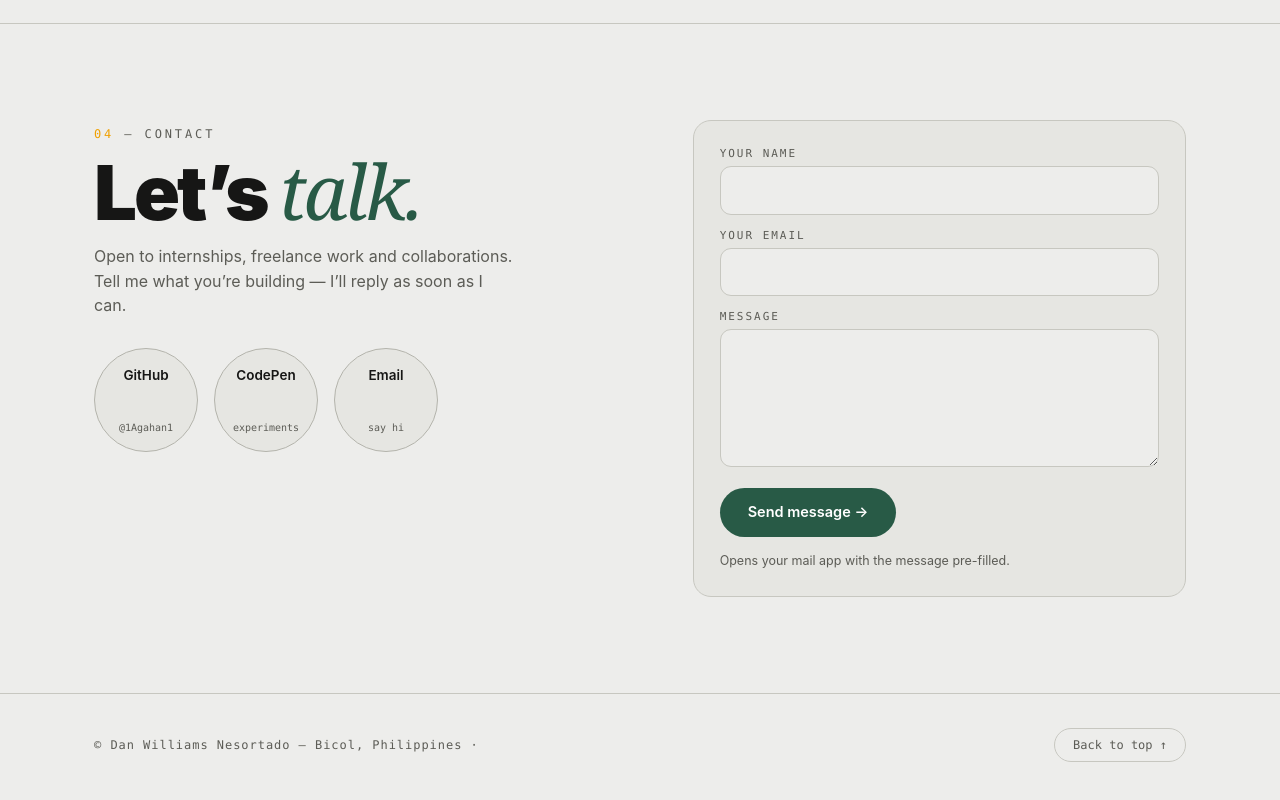
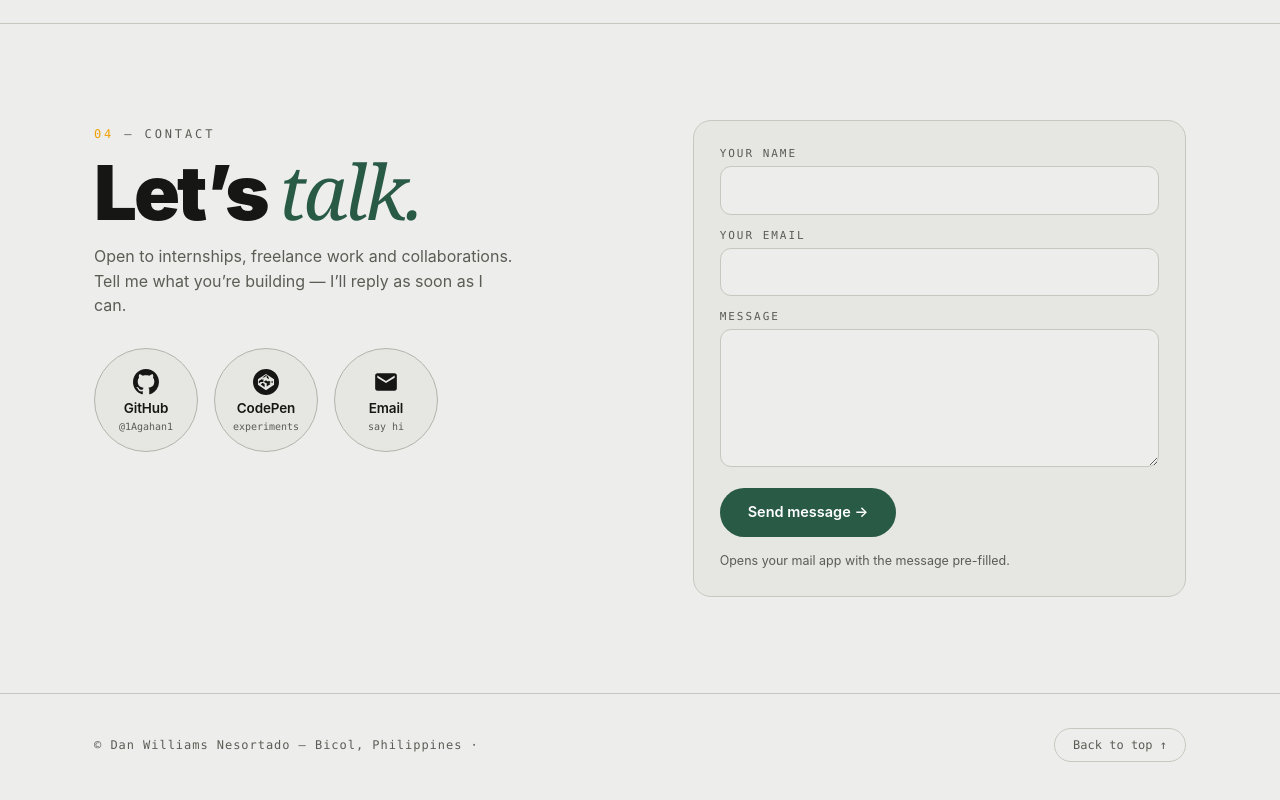
Before and after one commit to 1Agahan1/1agahan1.oi-main, a plain HTML site: page index.html in a window 1280 px wide. Shown: the part 3672-4472 px from the top of the page. Drawn offline with Linux system fonts and the light colour scheme.

Commit message:
add brand logos to contact social buttons

```diff
--- a/index.html
+++ b/index.html
@@ -268,11 +268,14 @@ h2.sec-title{font-size:clamp(30px,4.4vw,44px);margin:6px 0 0;letter-spacing:-.03
 .contact-left p{color:var(--mut);max-width:420px;margin:0 0 30px}
 .socials{display:flex;gap:16px;flex-wrap:wrap}
 .socials a{
-  width:104px;height:104px;border-radius:50%;display:grid;place-items:center;text-align:center;
-  border:1.5px solid var(--line2);text-decoration:none;font-weight:600;font-size:13.5px;line-height:1.3;
+  width:104px;height:104px;border-radius:50%;display:flex;flex-direction:column;align-items:center;justify-content:center;gap:5px;text-align:center;
+  border:1.5px solid var(--line2);text-decoration:none;font-weight:600;font-size:13.5px;line-height:1.2;
   transition:all .25s cubic-bezier(.34,1.56,.64,1);background:var(--card);
 }
-.socials a small{display:block;font:10px ui-monospace,Menlo,Consolas,monospace;color:var(--mut);font-weight:400;margin-top:2px}
+.socials .ico{width:26px;height:26px;fill:currentColor;transition:transform .25s cubic-bezier(.34,1.56,.64,1)}
+.socials a:hover .ico{transform:scale(1.15) translateY(-1px)}
+.socials .lbl{letter-spacing:-.01em}
+.socials a small{display:block;font:10px ui-monospace,Menlo,Consolas,monospace;color:var(--mut);font-weight:400;margin-top:0}
 .socials a:hover{transform:translateY(-5px) scale(1.05);border-color:var(--green);color:var(--green);box-shadow:var(--shadow)}
 form.contact{display:flex;flex-direction:column;gap:14px;background:var(--card);border:1px solid var(--line);border-radius:18px;padding:26px}
 form.contact label{font:11px ui-monospace,Menlo,Consolas,monospace;letter-spacing:.18em;text-transform:uppercase;color:var(--mut);display:block;margin-bottom:6px}
@@ -360,6 +363,7 @@ dialog#proj[open]{animation:pop .32s cubic-bezier(.22,1,.36,1)}
   .certs .cert-name{flex-basis:100%;order:3}
   .issuer{width:auto}
   .socials a{width:92px;height:92px;font-size:12.5px}
+  .socials .ico{width:22px;height:22px}
   .badge{position:static;width:max-content;margin:16px auto 0}
   h1{font-size:clamp(56px,15vw,84px)}
   nav.main a[href="#credentials"]{display:none}
@@ -522,9 +526,18 @@ dialog#proj[open]{animation:pop .32s cubic-bezier(.22,1,.36,1)}
         <h2>Let’s <em>talk.</em></h2>
         <p>Open to internships, freelance work and collaborations. Tell me what you’re building — I’ll reply as soon as I can.</p>
         <div class="socials">
-          <a href="https://github.com/1Agahan1" target="_blank" rel="noopener noreferrer">GitHub<small>@1Agahan1</small></a>
-          <a href="https://codepen.io/Dan-Williams-Nesortado" target="_blank" rel="noopener noreferrer">CodePen<small>experiments</small></a>
-          <a href="mailto:nesortadodanwilliams@gmail.com">Email<small>say hi</small></a>
+          <a href="https://github.com/1Agahan1" target="_blank" rel="noopener noreferrer" aria-label="GitHub — @1Agahan1">
+            <svg class="ico" viewBox="0 0 16 16" aria-hidden="true"><path d="M8 0C3.58 0 0 3.58 0 8c0 3.54 2.29 6.53 5.47 7.59.4.07.55-.17.55-.38 0-.19-.01-.82-.01-1.49-2.01.37-2.53-.49-2.69-.94-.09-.23-.48-.94-.82-1.13-.28-.15-.68-.52-.01-.53.63-.01 1.08.58 1.23.82.72 1.21 1.87.87 2.33.66.07-.52.28-.87.51-1.07-1.78-.2-3.64-.89-3.64-3.95 0-.87.31-1.59.82-2.15-.08-.2-.36-1.02.08-2.12 0 0 .67-.21 2.2.82.64-.18 1.32-.27 2-.27s1.36.09 2 .27c1.53-1.04 2.2-.82 2.2-.82.44 1.1.16 1.92.08 2.12.51.56.82 1.27.82 2.15 0 3.07-1.87 3.75-3.65 3.95.29.25.54.73.54 1.48 0 1.07-.01 1.93-.01 2.2 0 .21.15.46.55.38A8.01 8.01 0 0 0 16 8c0-4.42-3.58-8-8-8Z"/></svg>
+            <span class="lbl">GitHub</span><small>@1Agahan1</small>
+          </a>
+          <a href="https://codepen.io/Dan-Williams-Nesortado" target="_blank" rel="noopener noreferrer" aria-label="CodePen — experiments">
+            <svg class="ico" viewBox="0 0 24 24" aria-hidden="true"><path d="M18.144 13.067v-2.134L16.55 12zm1.276 1.194a.628.628 0 0 1-.006.083l-.005.028-.011.053-.01.031a.443.443 0 0 1-.017.047l-.014.03a.78.78 0 0 1-.021.043l-.019.03a.57.57 0 0 1-.08.1l-.026.025a.602.602 0 0 1-.036.03l-.029.022-.01.008-6.782 4.522a.637.637 0 0 1-.708 0L4.864 14.79l-.01-.008a.467.467 0 0 1-.029-.022.53.53 0 0 1-.036-.03l-.026-.025a.56.56 0 0 1-.08-.1l-.019-.03a.588.588 0 0 1-.021-.043l-.014-.03a.57.57 0 0 1-.017-.047l-.01-.031a.56.56 0 0 1-.011-.053l-.005-.028a.628.628 0 0 1-.006-.083V9.739a.62.62 0 0 1 .006-.083l.005-.027.011-.054.01-.03a.574.574 0 0 1 .038-.078l.019-.03a.588.588 0 0 1 .08-.1l.026-.025c.012-.01.024-.02.036-.03l.029-.023.01-.007 6.782-4.521a.638.638 0 0 1 .708 0l6.782 4.521.01.007.029.023.036.03.026.025a.588.588 0 0 1 .08.1l.019.03.021.043.014.03c.007.015.012.032.017.047l.01.031c.004.018.008.036.011.054l.005.027a.619.619 0 0 1 .006.083zM12 0C5.373 0 0 5.372 0 12c0 6.627 5.373 12 12 12 6.628 0 12-5.373 12-12 0-6.628-5.372-12-12-12m0 10.492-2.036 1.363L12 13.218l2.036-1.363zm.64 2.845v2.822l3.577-2.394-1.602-1.073zm-5.504 1.041 3.577 2.394v-2.822l-1.975-1.323zm9.238-2.378-1.602-1.073-2.132 1.428v2.66zm-6.782 0v-2.66L7.46 10.927l-1.602 1.073zm-.64-3.212L5.375 11.18v2.134l1.594-1.067zm5.504-1.041L12.64 5.353v2.822l1.975 1.323zm-4.224 0 1.975-1.323V5.353l-3.577 2.394z"/></svg>
+            <span class="lbl">CodePen</span><small>experiments</small>
+          </a>
+          <a href="mailto:nesortadodanwilliams@gmail.com" aria-label="Email — say hi">
+            <svg class="ico" viewBox="0 0 24 24" aria-hidden="true"><path d="M20 4H4c-1.1 0-2 .9-2 2v12c0 1.1.9 2 2 2h16c1.1 0 2-.9 2-2V6c0-1.1-.9-2-2-2zm0 4-8 5-8-5V6l8 5 8-5v2z"/></svg>
+            <span class="lbl">Email</span><small>say hi</small>
+          </a>
         </div>
       </div>
       <form class="contact rv" style="--i:1" id="contactForm" novalidate>
```
